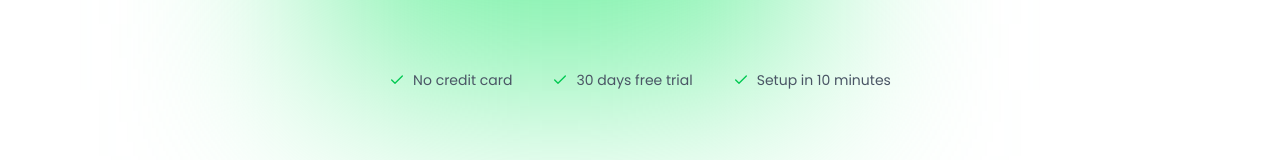
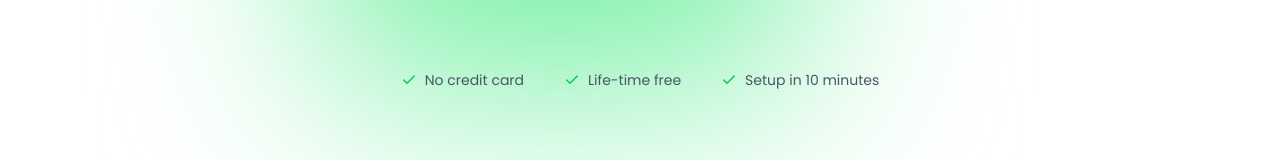
Before and after one commit to daniish-ansarii/resume-builder-ai, a React (Vite) app in the folder client/: page / in a window 1280 px wide. Shown: the part 546-706 px from the top of the page. Built offline with nearby package versions, Linux system fonts and the light colour scheme.

Commit message:
Change trial period text to 'Life-time free'

```diff
--- a/client/src/components/home/Hero.jsx
+++ b/client/src/components/home/Hero.jsx
@@ -168,7 +168,7 @@ export default function Hero() {
 
          <div className="flex items-center gap-2">
             <Check className="size-4 text-green-500" />
-            <span>30 days free trial</span>
+            <span>Life-time free</span>
           </div>
 
           <div className="flex items-center gap-2">
```
